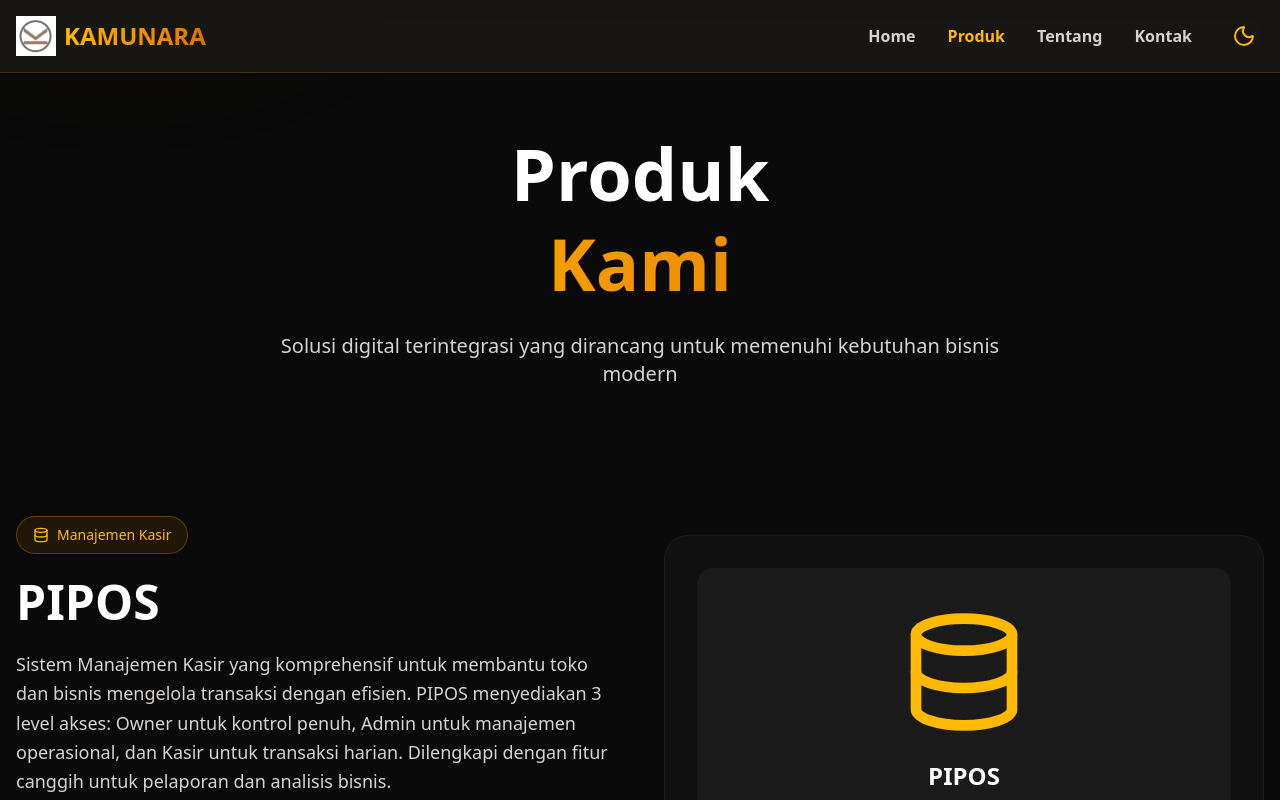
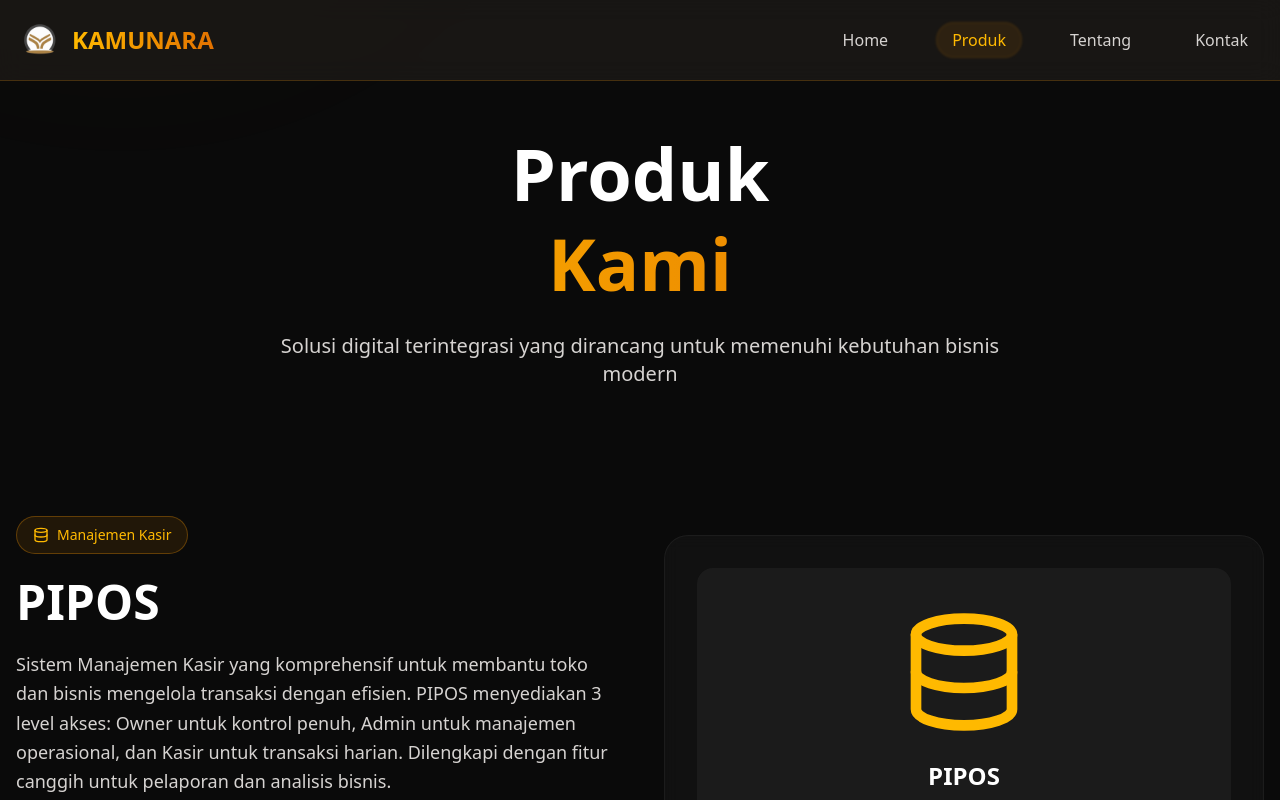
Before and after one commit to husnialfarisal-tech/kamunara, a Next.js app: page /produk in a window 1280 px wide. Shown: the top 800 px of the page. Built offline with nearby package versions, Linux system fonts and the light colour scheme.

Commit message:
update navbar

```diff
--- a/src/components/Navbar.tsx
+++ b/src/components/Navbar.tsx
@@ -2,26 +2,14 @@
 
 import { motion, AnimatePresence } from 'framer-motion'
 import Link from 'next/link'
-import { Menu, X, Sun, Moon } from 'lucide-react'
+import { Menu, X } from 'lucide-react'
 import { usePathname } from 'next/navigation'
-import { useState, useEffect } from 'react'
+import { useState } from 'react'
 import Image from 'next/image'
-import { useTheme } from 'next-themes'
 
 export default function Navbar() {
   const pathname = usePathname()
   const [isOpen, setIsOpen] = useState(false)
-  const { theme, setTheme } = useTheme()
-  const [mounted, setMounted] = useState(false)
-
-  // Hindari hydration mismatch
-  useEffect(() => {
-    setMounted(true)
-  }, [])
-
-  const toggleTheme = () => {
-    setTheme(theme === 'dark' ? 'light' : 'dark')
-  }
 
   const menuItems = [
     { href: '/home', label: 'Home' },
@@ -47,12 +35,12 @@ export default function Navbar() {
             animate={{ opacity: 1, x: 0 }}
             className="flex items-center gap-2"
           >
-            <div className="w-10 h-10 flex items-center justify-center">
+            <div className="w-12 h-12 flex items-center justify-center">
               <Image
-                src="/images/Kamunara2.jpeg"
+                src="/images/Kamunara_copy.png"
                 alt="Logo Kamunara"
-                width={40}
-                height={40}
+                width={48}
+                height={48}
                 className="object-contain"
                 priority
               />
@@ -63,38 +51,49 @@ export default function Navbar() {
             </span>
           </motion.div>
 
-          {/* Menu Desktop */}
+          {/* Menu Desktop (UPDATED SECTION - LIQUID PILL & ULTRA SMOOTH) */}
           <div className="hidden md:flex items-center gap-8">
             {menuItems.map((item) => {
               const isActive = pathname === item.href
               return (
-                <Link
-                  key={item.href}
-                  href={item.href}
-                  className={`
-                    font-bold transition-colors
-                    ${isActive ? 'text-amber-400 font-bold' : 'text-stone-300 hover:text-amber-400'}
-                  `}
-                >
-                  {item.label}
+                <Link key={item.href} href={item.href} className="relative group">
+
+                  {/* IDE BARU: Latar Belakang "Liquid Pill" yang Bercahaya */}
+                  <motion.div
+                    className="absolute inset-0 bg-amber-500/10 rounded-full -z-0 border border-amber-500/10 blur-[1px]"
+                    initial={{ opacity: 0, scale: 0.8 }}
+                    animate={{
+                      opacity: isActive ? 1 : 0,
+                      scale: isActive ? 1 : 0.9
+                    }}
+                    whileHover={{
+                      opacity: 1,
+                      scale: 1,
+                      backgroundColor: 'rgba(251, 191, 36, 0.15)' // Sedikit lebih terang saat hover
+                    }}
+                    // KURVA [0.25, 0.8, 0.25, 1] memberikan efek 'smooth' premium
+                    transition={{ duration: 0.5, ease: [0.25, 0.8, 0.25, 1] }}
+                  />
+
+                  {/* Teks dengan efek scale dan letter spacing yang lembut */}
+                  <motion.span
+                    className={`
+                      relative z-10 block font-medium transition-colors duration-500 px-4 py-1.5
+                      ${isActive ? 'text-amber-400' : 'text-stone-300 group-hover:text-white'}
+                    `}
+                    whileHover={{
+                      scale: 1.05, // Teks membesar sedikit
+                      letterSpacing: "0.05em" // Jarak huruf melebar pelan (efek elegan)
+                    }}
+                    whileTap={{ scale: 0.95 }}
+                    transition={{ type: "spring", stiffness: 300, damping: 25 }} // Pegas super halus
+                  >
+                    {item.label}
+                  </motion.span>
+
                 </Link>
               )
             })}
-
-            {/* Tombol toggle dark/light di desktop */}
-            {mounted && (
-              <button
-                onClick={toggleTheme}
-                className="p-2 rounded-full hover:bg-amber-500/20 transition-colors focus:outline-none"
-                aria-label="Ganti mode gelap/terang"
-              >
-                {theme === 'dark' ? (
-                  <Sun className="w-6 h-6 text-amber-400" />
-                ) : (
-                  <Moon className="w-6 h-6 text-amber-400" />
-                )}
-              </button>
-            )}
           </div>
 
           {/* Hamburger Icon */}
@@ -171,28 +170,6 @@ export default function Navbar() {
                   )
                 })}
               </div>
-
-              {/* Tombol toggle dark/light di mobile menu */}
-              {mounted && (
-                <div className="mt-8 pt-4 border-t border-amber-500/20">
-                  <button
-                    onClick={toggleTheme}
-                    className="flex items-center gap-3 text-stone-300 hover:text-amber-400 transition-colors w-full text-left"
-                  >
-                    {theme === 'dark' ? (
-                      <>
-                        <Sun className="w-6 h-6 text-amber-400" />
-                        <span>Mode Terang</span>
-                      </>
-                    ) : (
-                      <>
-                        <Moon className="w-6 h-6 text-amber-400" />
-                        <span>Mode Gelap</span>
-                      </>
-                    )}
-                  </button>
-                </div>
-              )}
             </motion.div>
           </>
         )}
```
Also changed, not shown: public/images/kamunara_copy.png (added), public/images/kamunara_copy2.png (added).
